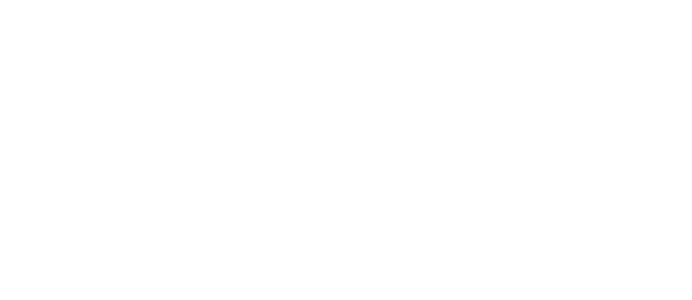
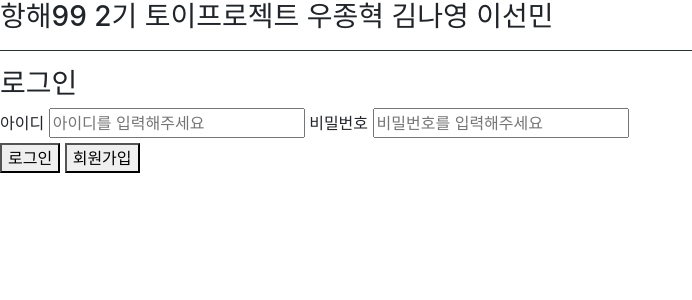
Before and after one commit to skdud4659/hanghae99_team2_toy2, a Flask app: page /login in a window 1280 px wide. Before the commit the part shown is empty. Shown: the top 300 px of the page, without its empty margins (0-692 px from the left). Run offline with Flask 2, Linux system fonts and the light colour scheme; some libraries are stand-ins or nearby versions.

Commit message:
Update login.html

```diff
--- a/templates/login.html
+++ b/templates/login.html
@@ -8,23 +8,55 @@
 
     <!-- Bootstrap CSS -->
     <link rel="stylesheet" href="https://maxcdn.bootstrapcdn.com/bootstrap/4.0.0/css/bootstrap.min.css"
-        integrity="sha384-Gn5384xqQ1aoWXA+058RXPxPg6fy4IWvTNh0E263XmFcJlSAwiGgFAW/dAiS6JXm" crossorigin="anonymous">
+          integrity="sha384-Gn5384xqQ1aoWXA+058RXPxPg6fy4IWvTNh0E263XmFcJlSAwiGgFAW/dAiS6JXm" crossorigin="anonymous">
 
     <!-- Optional JavaScript -->
     <!-- jQuery first, then Popper.js, then Bootstrap JS -->
     <script src="https://ajax.googleapis.com/ajax/libs/jquery/3.5.1/jquery.min.js"></script>
     <script src="https://cdnjs.cloudflare.com/ajax/libs/popper.js/1.12.9/umd/popper.min.js"
-        integrity="sha384-ApNbgh9B+Y1QKtv3Rn7W3mgPxhU9K/ScQsAP7hUibX39j7fakFPskvXusvfa0b4Q"
-        crossorigin="anonymous"></script>
+            integrity="sha384-ApNbgh9B+Y1QKtv3Rn7W3mgPxhU9K/ScQsAP7hUibX39j7fakFPskvXusvfa0b4Q"
+            crossorigin="anonymous"></script>
     <script src="https://maxcdn.bootstrapcdn.com/bootstrap/4.0.0/js/bootstrap.min.js"
-        integrity="sha384-JZR6Spejh4U02d8jOt6vLEHfe/JQGiRRSQQxSfFWpi1MquVdAyjUar5+76PVCmYl"
-        crossorigin="anonymous"></script>
+            integrity="sha384-JZR6Spejh4U02d8jOt6vLEHfe/JQGiRRSQQxSfFWpi1MquVdAyjUar5+76PVCmYl"
+            crossorigin="anonymous"></script>
 
     <title>shall we - 로그인</title>
+
+    <link rel="stylesheet" type="text/css" href="../static/login.css">
 </head>
 
 <body>
-
+<!--  header  -->
+<div class="header-box">
+    <h3 class="header-title">항해99 2기 토이프로젝트 우종혁 김나영 이선민</h3>
+    <hr style="background-color: #2d3436">
+</div>
+<!-- video -->
+<!--<div id="skate-vid">-->
+<!--    <video autoplay muted loop>-->
+<!--        <source src="../static/video/Skate.mp4" type="video/mp4">-->
+<!--    </video>-->
+<!--</div>-->
+<form id="login-form">
+    <div id="login-box">
+        <h3 class="login-title">로그인</h3>
+        <!--  id  -->
+        <label for="userid">아이디 </label>
+        <input type="text" id="userid" name="userid" placeholder="아이디를 입력해주세요" maxlength="14">
+        <!--  pw  -->
+        <label for="userpw">비밀번호 </label>
+        <input type="password" id="userpw" name="userpw" placeholder="비밀번호를 입력해주세요">
+        <!--  button -->
+        <div class="btn-box">
+            <button type="submit" class="login-btn">로그인</button>
+            <button onclick="location.href='/letin'" type="button" class="letin-btn">회원가입</button>
+        </div>
+    </div>
+</form>
+<!--  아래 이미지 넣기  -->
+<!--<div id="letin-img">-->
+<!--    <img src="">-->
+<!--</div>-->
 </body>
 
 </html>
```
